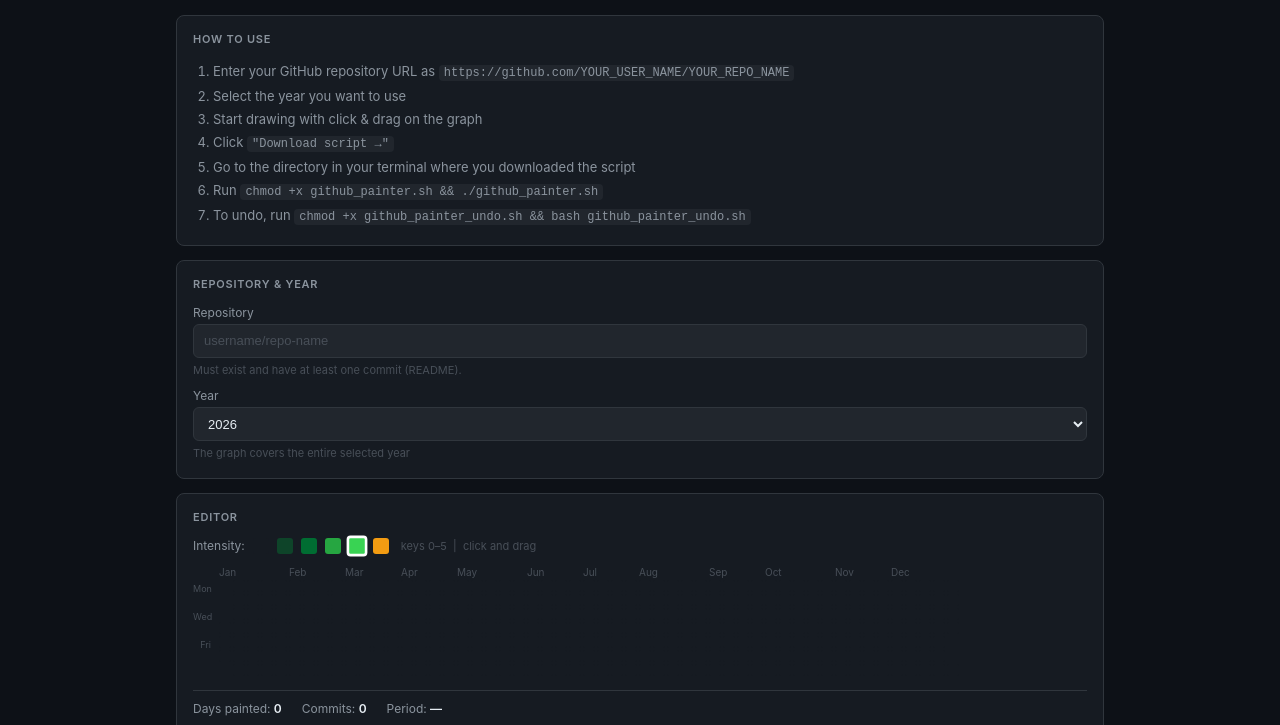
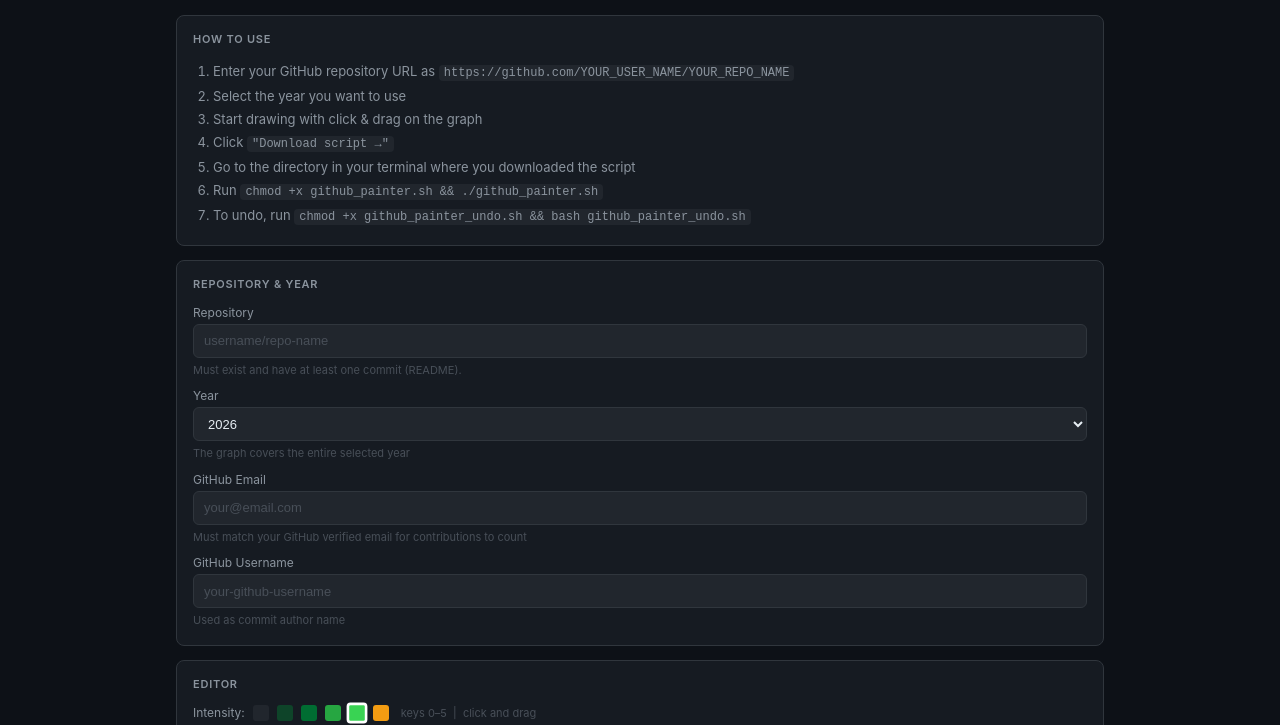
Before and after one commit to Zy4ss/Contribution-Painter, a plain HTML site: page index.html in a window 1280 px wide. Shown: the part 61-786 px from the top of the page. Drawn offline with Linux system fonts and the light colour scheme.

Commit message:
feat: tambah input email & username untuk fix kontribusi tidak terhitung

```diff
--- a/css/styles.css
+++ b/css/styles.css
@@ -58,13 +58,13 @@
 
   /* GRAPH */
   .graph-wrap { position: relative; }
-  .day-labels { position: absolute; left: 0; top: 17px; display: flex; flex-direction: column; gap: 2px; }
-  .day-labels span { font-size: 9px; color: var(--text3); height: 12px; line-height: 12px; width: 22px; text-align: right; padding-right: 4px; }
+  .day-labels { position: absolute; left: 0; top: 20px; display: flex; flex-direction: column; gap: 3px; }
+  .day-labels span { font-size: 9px; color: var(--text3); height: 13px; line-height: 13px; width: 22px; text-align: right; padding-right: 4px; }
   .graph-scroll { overflow-x: auto; padding-bottom: 4px; padding-left: 26px; }
-  .month-row { display: grid; gap: 2px; min-width: 0; margin-bottom: 2px; }
+  .month-row { display: grid; gap: 3px; min-width: 0; margin-bottom: 3px; }
   .month-row span { font-size: 10px; color: var(--text3); text-align: left; }
-  .graph { display: grid; grid-template-rows: repeat(7, 12px); grid-auto-flow: column; gap: 2px; cursor: crosshair; user-select: none; }
-  .cell { width: 12px; height: 12px; border-radius: 2px; transition: opacity .1s; }
+  .graph { display: grid; grid-template-rows: repeat(7, 13px); grid-auto-flow: column; gap: 3px; cursor: crosshair; user-select: none; }
+  .cell { width: 13px; height: 13px; border-radius: 2px; transition: opacity .1s; }
   .cell:hover { opacity: .65; }
   .cell.out { opacity: 0; cursor: default; pointer-events: none; }
   .stats { display: flex; gap: 20px; margin-top: 10px; padding-top: 10px; border-top: 1px solid var(--border); flex-wrap: wrap; }
--- a/index.html
+++ b/index.html
@@ -53,13 +53,23 @@
       <select id="selYear"></select>
       <div class="hint">The graph covers the entire selected year</div>
     </div>
+    <div class="field">
+      <label>GitHub Email</label>
+      <input type="text" id="gitEmail" placeholder="your@email.com">
+      <div class="hint">Must match your GitHub verified email for contributions to count</div>
+    </div>
+    <div class="field">
+      <label>GitHub Username</label>
+      <input type="text" id="gitName" placeholder="your-github-username">
+      <div class="hint">Used as commit author name</div>
+    </div>
   </div>
 
   <div class="card">
     <div class="card-title">Editor</div>
     <div class="legend">
       <span class="legend-label">Intensity:</span>
-      <div class="swatch" data-level="0" style="background:#161b22" title="Empty (0)"></div>
+      <div class="swatch" data-level="0" style="background:#21262d" title="Empty (0)"></div>
       <div class="swatch" data-level="1" style="background:#0e4429" title="Level 1"></div>
       <div class="swatch" data-level="2" style="background:#006d32" title="Level 2"></div>
       <div class="swatch" data-level="3" style="background:#26a641" title="Level 3"></div>
@@ -69,8 +79,8 @@
     </div>
     <div class="graph-wrap">
       <div class="day-labels">
-        <span>Mon</span><span></span><span>Wed</span><span></span>
-        <span>Fri</span><span></span><span></span>
+        <span></span><span>Mon</span><span></span><span>Wed</span>
+        <span></span><span>Fri</span><span></span>
       </div>
       <div class="graph-scroll">
         <div class="month-row" id="months"></div>
--- a/script/app.js
+++ b/script/app.js
@@ -14,13 +14,15 @@
 const fillPercent = document.getElementById('fillPercent');
 const pushBtn = document.getElementById('pushBtn');
 const rollbackBtn = document.getElementById('rollbackBtn');
+const gitEmail = document.getElementById('gitEmail');
+const gitName = document.getElementById('gitName');
 const statusBar = document.getElementById('statusBar');
 const swatches = document.querySelectorAll('.swatch');
 
 let selectedLevel = 4;
 let isDragging = false;
 
-const LEVEL_COLORS = ['#161b22','#0e4429','#006d32','#26a641','#39d353'];
+const LEVEL_COLORS = ['#21262d','#0e4429','#006d32','#26a641','#39d353'];
 
 (function initYearSelect() {
   for (let y = 2028; y >= 2015; y--) {
@@ -96,8 +98,8 @@
   const numWeeks = getNumberOfWeeks(year);
   const firstDayOffset = getFirstDayOfYear(year);
 
-  graphEl.style.gridTemplateColumns = `repeat(${numWeeks}, 12px)`;
-  monthsEl.style.gridTemplateColumns = `repeat(${numWeeks}, 12px)`;
+  graphEl.style.gridTemplateColumns = `repeat(${numWeeks}, 13px)`;
+  monthsEl.style.gridTemplateColumns = `repeat(${numWeeks}, 13px)`;
 
   for (let week = 0; week < numWeeks; week++) {
     for (let day = 0; day < 7; day++) {
@@ -111,7 +113,7 @@
       cell.dataset.level = '0';
       cell.style.background = LEVEL_COLORS[0];
       cell.style.gridColumn = week + 1;
-      cell.style.gridRow = day === 0 ? 7 : day;
+      cell.style.gridRow = date.getDay() + 1;
 
       if (date.getFullYear() !== parseInt(year)) {
         cell.classList.add('out');
@@ -233,6 +235,13 @@
     return;
   }
 
+  const email = gitEmail.value.trim();
+  const name = gitName.value.trim();
+  if (!email || !name) {
+    setStatus('Please enter your GitHub email and username', true);
+    return;
+  }
+
   const year = parseInt(yearSelect.value, 10);
   let bash = "#!/bin/bash\n";
   bash += "echo 'GENERATING GITHUB CONTRIBUTION ART...'\n";
@@ -244,6 +253,8 @@
   bash += "mkdir github_painter_tmp\n";
   bash += "cd github_painter_tmp\n";
   bash += "git init\n";
+  bash += `git config user.email "${email}"\n`;
+  bash += `git config user.name "${name}"\n`;
   bash += "git remote add origin \"$REPO_URL\"\n";
   bash += "git pull origin main || git pull origin master || echo \"Repository may be empty or not exist yet\"\n";
   bash += "echo \"Art generated by github-painter\" > README.md\n";
```
